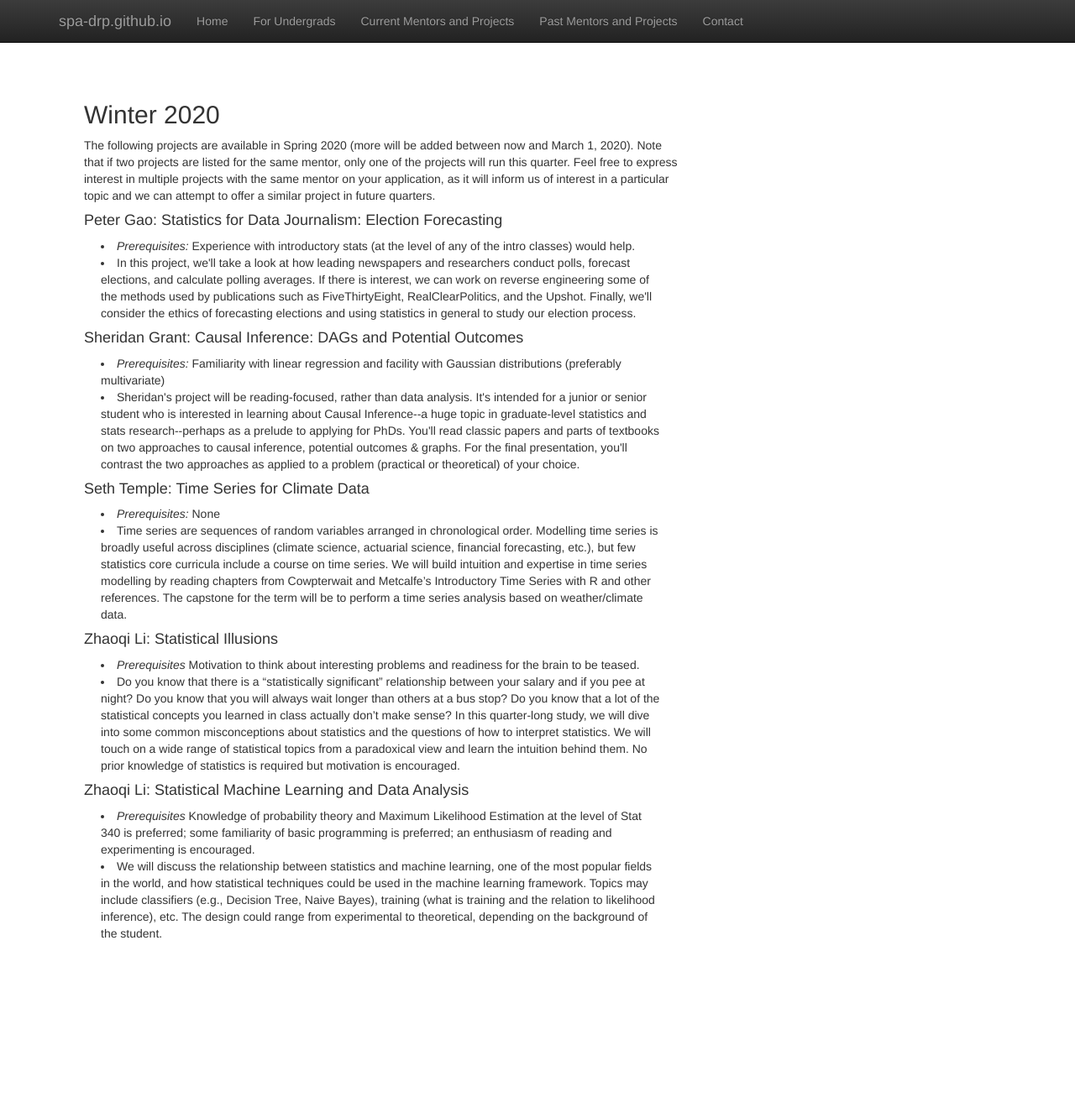
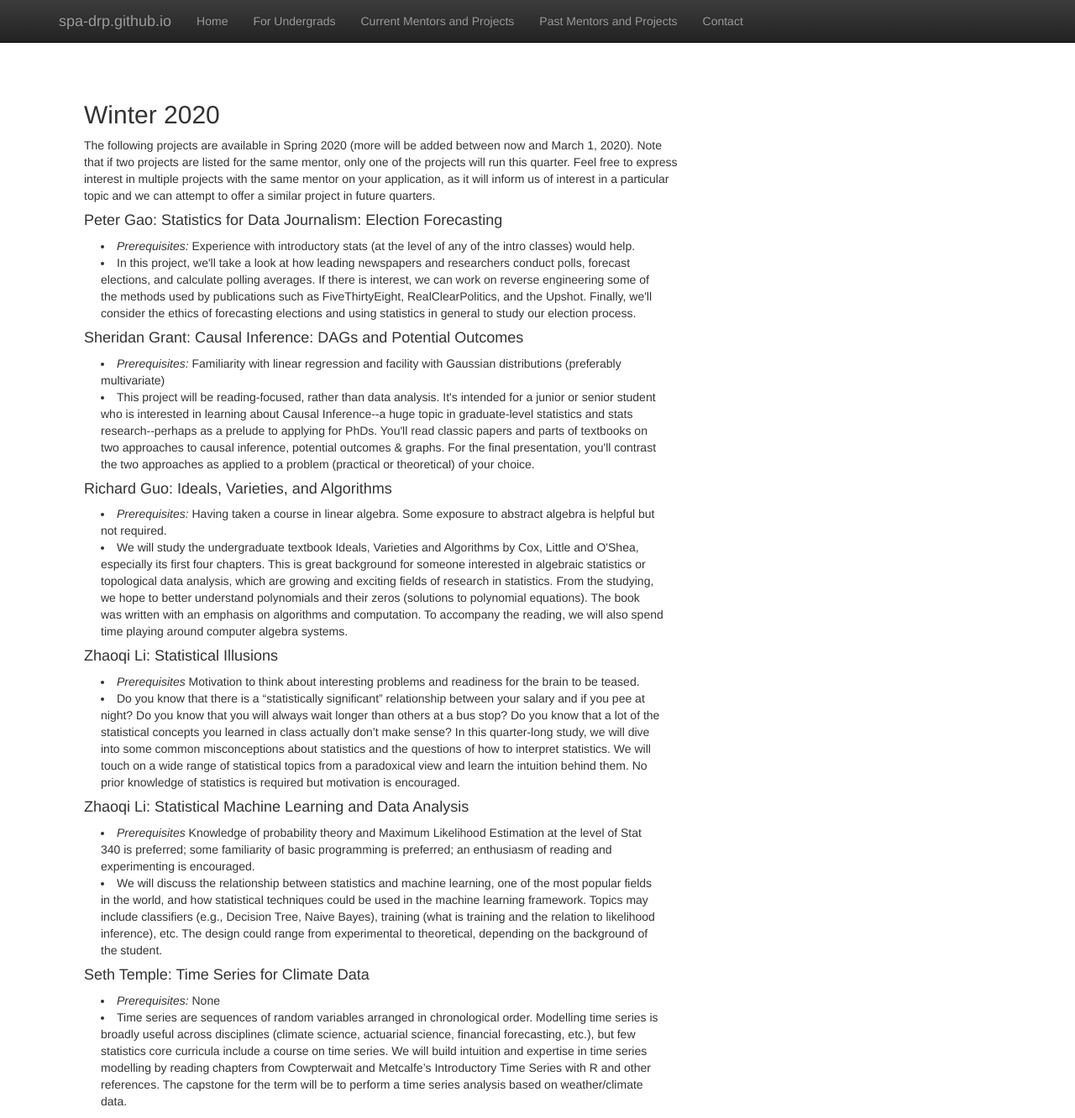
Before and after one commit to SPA-DRP/spa-drp.github.io, a Jekyll site: the page built from spring2020mentors.html, in a window 1280 px wide and 1332 px high. Shown: the whole window at 84% size. Built offline with Jekyll 4.4.1, drawn with Linux system fonts in a browser that asks for light colours; nearby versions of some CDN libraries; library files that are not in the unit come from our copies.

Commit message:
Added Richards Project

```diff
--- a/spring2020mentors.html
+++ b/spring2020mentors.html
@@ -27,7 +27,7 @@ Finally, we'll consider the ethics of forecasting elections and using statistics
     Gaussian distributions (preferably multivariate)
 </li>
 <li style="padding:0px;margin:0px 20px 0px;">
-Sheridan's project will be reading-focused, rather than data analysis.
+This project will be reading-focused, rather than data analysis.
 It's intended for a junior or senior student who is interested in learning about Causal Inference--a
 huge topic in graduate-level statistics and stats research--perhaps as a prelude
 to applying for PhDs. You'll read classic papers and parts of textbooks on two approaches
@@ -35,17 +35,20 @@ to causal inference, potential outcomes & graphs. For the final presentation,
 you'll contrast the two approaches as applied to a problem (practical or theoretical) of your choice.
 </li>
 </p>
-<h4> Seth Temple: Time Series  for Climate Data </h4>
+<h4> Richard Guo: Ideals, Varieties, and Algorithms </h4>
 <p class="content" style="padding:0px;margin:0px 20px 0px;">
-    <li style="padding:0px;margin:0px 20px 0px;"> <i> Prerequisites: </i> None
+    <li style="padding:0px;margin:0px 20px 0px;"> <i> Prerequisites: </i> Having taken a course in linear algebra.
+      Some exposure to abstract algebra is helpful but not required.
 </li>
 <li style="padding:0px;margin:0px 20px 0px;">
-Time series are sequences of random variables arranged in chronological order.
-Modelling time series is broadly useful across disciplines (climate science, actuarial science,
-financial forecasting, etc.), but few statistics core curricula include a course on time series.
-We will build intuition and expertise in time series modelling by reading chapters from Cowpterwait and
-Metcalfe’s Introductory Time Series with R and other references. The capstone for the term will be to perform a
-time series analysis based on weather/climate data.
+  We will study the undergraduate textbook Ideals, Varieties and Algorithms by Cox,
+  Little and O'Shea, especially its first four chapters. This is great background for
+  someone interested in algebraic statistics or topological data analysis,
+   which are growing and exciting fields of research in statistics.
+  From the studying, we hope to better understand polynomials and their zeros
+   (solutions to polynomial equations). The book was written with an emphasis on
+   algorithms and computation. To accompany the reading, we will also spend time
+   playing around computer algebra systems.
 </li>
 </p>
 <h4>Zhaoqi Li: Statistical Illusions</h4>
@@ -73,6 +76,19 @@ time series analysis based on weather/climate data.
            depending on the background of the student. </li>
   </p>
 
+<h4> Seth Temple: Time Series  for Climate Data </h4>
+<p class="content" style="padding:0px;margin:0px 20px 0px;">
+    <li style="padding:0px;margin:0px 20px 0px;"> <i> Prerequisites: </i> None
+</li>
+<li style="padding:0px;margin:0px 20px 0px;">
+Time series are sequences of random variables arranged in chronological order.
+Modelling time series is broadly useful across disciplines (climate science, actuarial science,
+financial forecasting, etc.), but few statistics core curricula include a course on time series.
+We will build intuition and expertise in time series modelling by reading chapters from Cowpterwait and
+Metcalfe’s Introductory Time Series with R and other references. The capstone for the term will be to perform a
+time series analysis based on weather/climate data.
+</li>
+</p>
 
 
 
```
